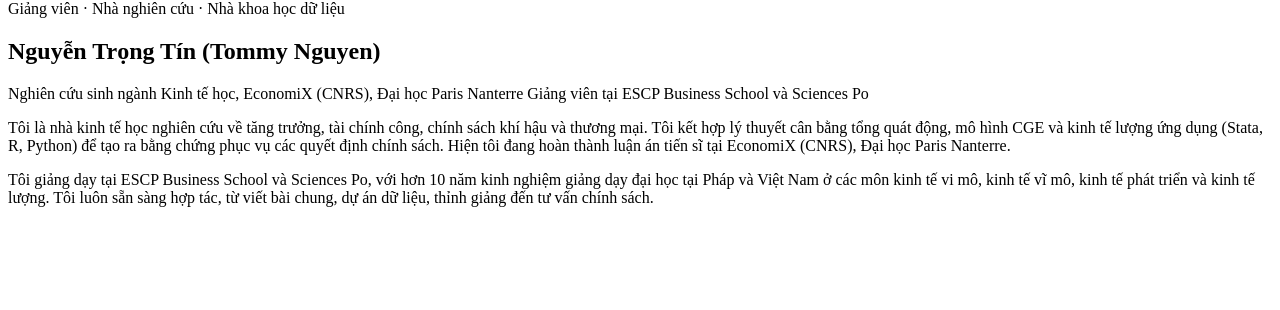
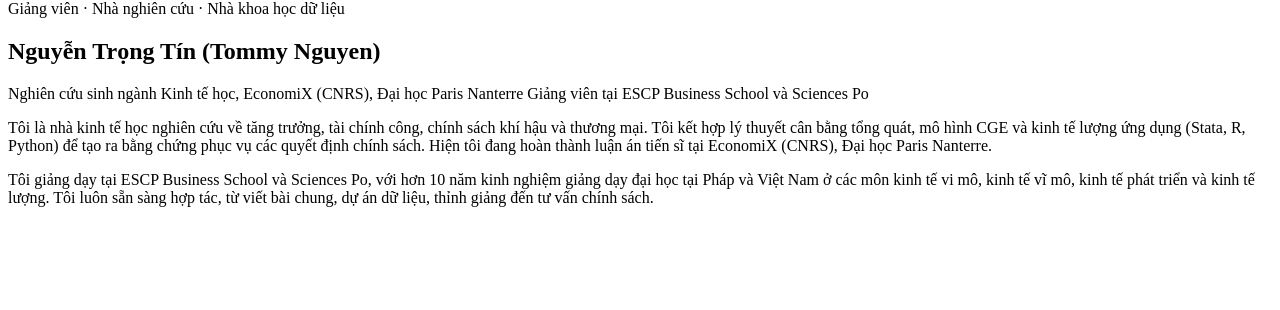
Before and after one commit to trongtin142/trongtin142.github.io, a Jekyll site: the page built from _pages/vi-about.md, in a window 1280 px wide and 900 px high, scrolled down 16486 px. Shown: the part 141-451 px from the top of the window. Built offline with Jekyll 4.4.1, drawn with Linux system fonts in a browser that asks for light colours.

Commit message:
Home (VI): drop 'động' from intro

```diff
--- a/_pages/vi-about.md
+++ b/_pages/vi-about.md
@@ -5,7 +5,7 @@
 layout: rd-home
 description: "Nguyễn Trọng Tín (Tommy Nguyen), nghiên cứu sinh ngành Kinh tế học tại EconomiX (CNRS), Đại học Paris Nanterre: cân bằng tổng thể, mô hình CGE, kinh tế lượng."
 intro:
-  - "Tôi là nhà kinh tế học nghiên cứu về tăng trưởng, tài chính công, chính sách khí hậu và thương mại. Tôi kết hợp lý thuyết cân bằng tổng quát động, mô hình CGE và kinh tế lượng ứng dụng (Stata, R, Python) để tạo ra bằng chứng phục vụ các quyết định chính sách. Hiện tôi đang hoàn thành luận án tiến sĩ tại EconomiX (CNRS), Đại học Paris Nanterre."
+  - "Tôi là nhà kinh tế học nghiên cứu về tăng trưởng, tài chính công, chính sách khí hậu và thương mại. Tôi kết hợp lý thuyết cân bằng tổng quát, mô hình CGE và kinh tế lượng ứng dụng (Stata, R, Python) để tạo ra bằng chứng phục vụ các quyết định chính sách. Hiện tôi đang hoàn thành luận án tiến sĩ tại EconomiX (CNRS), Đại học Paris Nanterre."
   - "Tôi giảng dạy tại ESCP Business School và Sciences Po, với hơn 10 năm kinh nghiệm giảng dạy đại học tại Pháp và Việt Nam ở các môn kinh tế vi mô, kinh tế vĩ mô, kinh tế phát triển và kinh tế lượng. Tôi luôn sẵn sàng hợp tác, từ viết bài chung, dự án dữ liệu, thỉnh giảng đến tư vấn chính sách."
 themes:
   - image: /images/research/general-equilibrium.jpg
```
